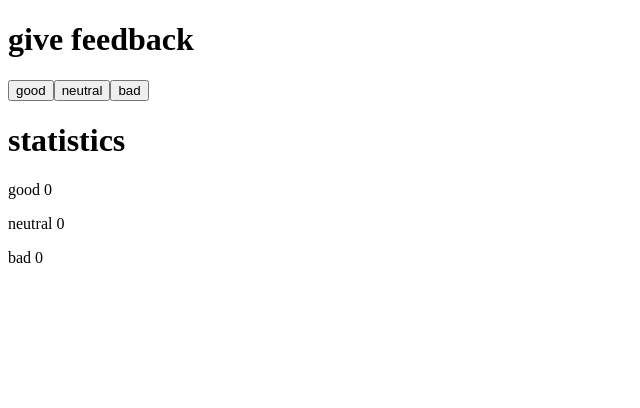
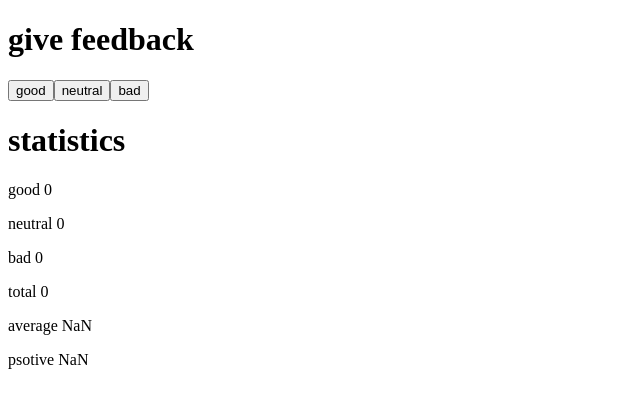
Before and after one commit to AndreiTotoro/unicafe, a React (Create React App) app: page / in a window 1280 px wide. Shown: the top 408 px of the page, without its empty margins (0-640 px from the left). Built offline with nearby package versions, Linux system fonts and the light colour scheme.

Commit message:
Add more stats

```diff
--- a/src/App.js
+++ b/src/App.js
@@ -21,6 +21,9 @@ const App = () => {
         <Stat text="good" value={good}/>
         <Stat text="neutral" value={neutral}/>
         <Stat text="bad" value={bad}/>
+        <Stat text="total" value={good + neutral + bad}/>
+        <Stat text="average" value={(good - bad) / (good + neutral + bad)}/>
+        <Stat text="psotive" value={ 100 *good / (good + neutral + bad)}/>
       </div>
     </div>
   )
```
